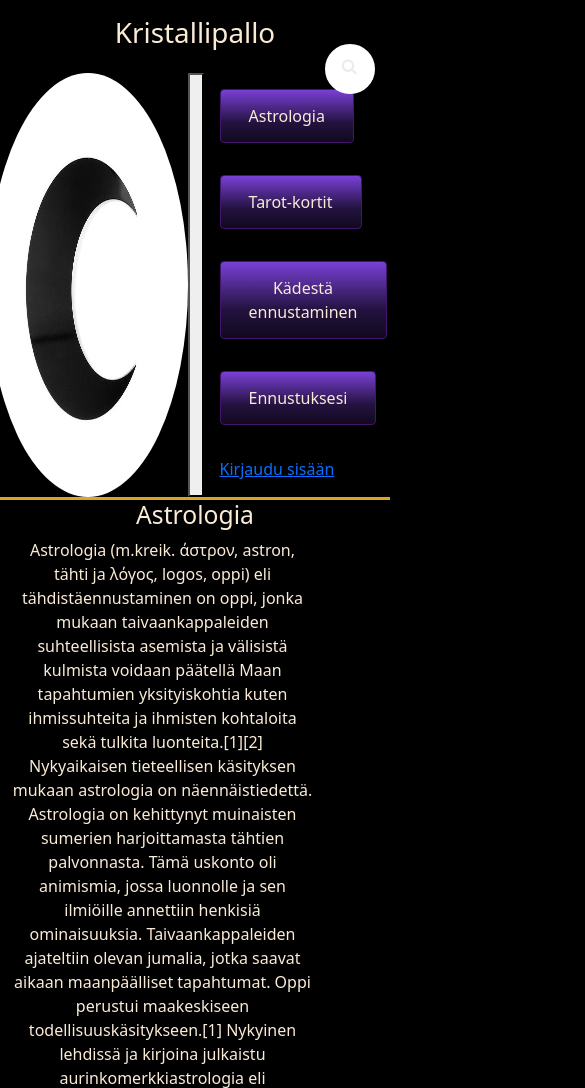
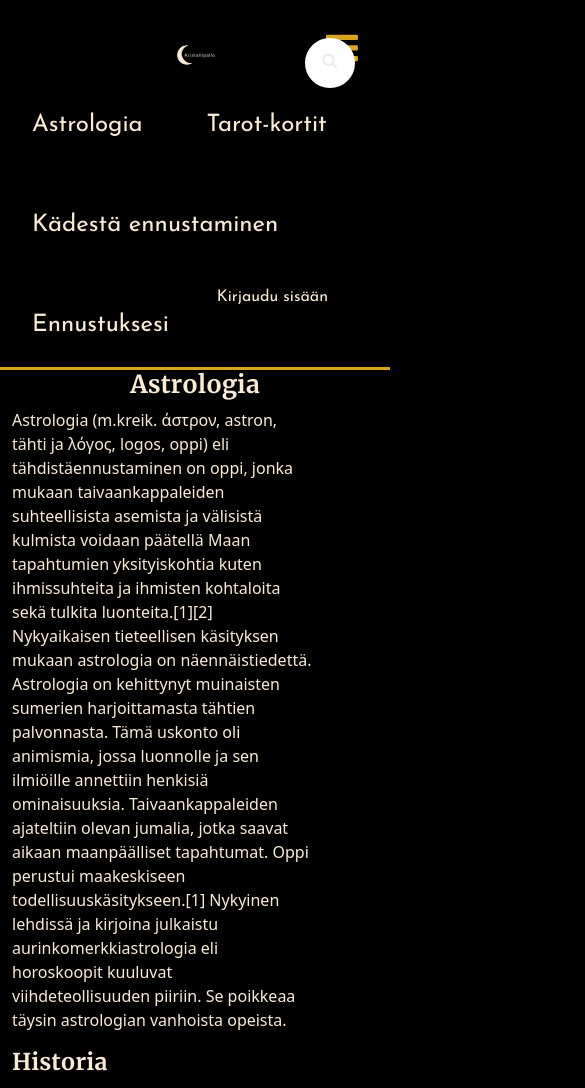
Before and after one commit to kristallipallo/kristallipallo.github.io, a website: page astrologia.html in a window 390 px wide. Shown: the top 1088 px of the page, 585 px wide, since content can reach past the window. Drawn offline with Linux system fonts and the light colour scheme.

Commit message:
ulkoasujuttuja + uusi logo

```diff
--- a/astrologia.html
+++ b/astrologia.html
@@ -16,11 +16,14 @@
 
 <body>
     <header class="text-center">
-        <div class="container py-3">
+        <div class="invisible">
             <h1>Kristallipallo</h1>
         </div>
+        <div>
+            <img id="logo" src="media/kp_logo.svg">
+        </div>
         <div class="d-flex justify-content-center">
-            <img id="logo" src="media/nmg1.jpg">
+
             <button id="menuBtn" class="hidden-desk"></button>
 
         <nav>
@@ -49,10 +52,10 @@
         </div>
         </nav>
     </header>
-    <main class="container text-center">
-        <h2>Astrologia</h2>
+    <main class="container">
+        <h2 class="text-center">Astrologia</h2>
         <div class="row justify-content-md-center">
-            <div class="col-10">
+            <div class="col-10 m-b-2">
                 <p>Astrologia (m.kreik. άστρον, astron, tähti ja λόγος, logos, oppi) eli tähdistäennustaminen on oppi,
                     jonka mukaan taivaankappaleiden suhteellisista asemista ja välisistä kulmista voidaan päätellä Maan
                     tapahtumien yksityiskohtia kuten ihmissuhteita ja ihmisten kohtaloita sekä tulkita luonteita.[1][2]
@@ -67,9 +70,9 @@
 
                 </p>
             </div>
+            <h3 class="col-3">Historia</h3>
             <div class="col-10">
-            <h3 id="historia">Historia</h3>
-            <p><figure class="vintage"><img class="vintage" src="/media/vintage_astrology_white.png" alt="Vintage Astrology"><figcaption>Kuva 1. Astrologiakartta</figcaption> </figure>Astrologian historia juontaa juurensa muinaisiin sivilisaatioihin, joissa papit seurasivat tähtien
+            <p><figure class="vintage m-3"><img class="vintage" src="/media/vintage_astrology_white.png" alt="Vintage Astrology"><figcaption>Kuva 1. Astrologiakartta</figcaption> </figure>Astrologian historia juontaa juurensa muinaisiin sivilisaatioihin, joissa papit seurasivat tähtien
                 liikettä. Myös ennustaminen kiinnosti silloin ihmisiä. Ennustettiin uhrieläimistä, mutta myös tähdistä.
                 Muinaisessa Harappan kulttuurin Intiassa saatettiin harjoittaa astrologiaa[3]. Paremmin tunnettu on
                 Kaldean ja Babylonian astrologia. Kreikkaan astrologia saapui muutama sata vuotta ennen ajanlaskua.
@@ -152,8 +155,8 @@
                 symbolieläin, jonka perusominaisuudet kaikilla samana vuonna syntyneillä lapsilla on. Tämän syklin
                 rinnalla on veden, tulen, metallin, puun ja maan muodostama viisivuotinen sykli.[15] Nämä syklit
                 omaksuttiin Kiinasta myös Japaniin satoja vuosia sitten.[16]</p>
-            <h4>Länsimainen astrologia</h4>
-            <p><figure><img src="media/vintage_astrology_white.png" alt="Eläinradan merkit"><figcaption>Eläinradan merkit</figcaption></figure>Länsimaisen astrologian keskeisimpiin oppeihin kuuluu Eläinradan jako kahteentoista yhtä suureen
+            <h4 class="col-4">Länsimainen astrologia</h4>
+            <p><figure id="merkit"><img id="merkit" src="media/horoskooppi_white.png" alt="Eläinradan merkit"><figcaption>Eläinradan merkit</figcaption></figure>Länsimaisen astrologian keskeisimpiin oppeihin kuuluu Eläinradan jako kahteentoista yhtä suureen
                 merkkiin. Eläinrata on se alue tähtitaivaalla, jossa Aurinko ja myös planeetat eri vuodenaikoina
                 näkyvät. Merkit ovat 30 asteen sektoreita Eläinradalla, ja aurinko on vuosittain noin kuukauden kussakin
                 niitä. Planeetat sen sijaan ovat samanakin vuodenaikana eri vuosina eri merkeissä. Merkit ovat saaneet
--- a/style/style-bootstrap.css
+++ b/style/style-bootstrap.css
@@ -1,10 +1,14 @@
+* {
+    box-sizing: border-box;
+}
+
 body {
     background-color: black;
     color: antiquewhite;
 }
 
 header {
-    border-bottom: 3px solid goldenrod;
+    border-bottom: 3px solid rgb(218, 165, 32);
 }
 
 li {
@@ -74,7 +78,7 @@
 
 .search{
     position: absolute;
-    right: 5%;
+    right: 10%;
 }
 /*end of search bar stuff*/
 .btn-primary {
@@ -89,7 +93,155 @@
 }
 
 #logo{
-    width: 200px;
-    border-radius: 50%;
+    height:10%;
+    width: 10%;
 
 }
+
+.hidden-desk{
+    display: none;
+}
+.hidden-mob{
+    display:none;
+}
+
+@font-face {
+    font-family: headingFont;
+    src: url(/media/Merriweather/Merriweather-BlackItalic.ttf);
+}
+
+@font-face {
+    font-family: titleFont;
+    src: url(/media/Merriweather/Merriweather-Bold.ttf);
+}
+
+@font-face {
+    font-family: contentFont;
+    src: url(/media/Josefin_Sans/JosefinSans-VariableFont_wght.ttf);
+}
+
+#kirjaudu {
+    font-family: contentFont;
+    text-decoration: none;
+    color:antiquewhite;
+}
+
+h1 {
+    font-family: headingFont;
+}
+
+h2, h3, h4 {
+    font-family: titleFont;
+}
+
+img {
+    border-radius: 5%;
+    height: 20rem;
+    width: 20rem;
+}
+
+.vintage {
+    float: left;
+}
+
+#merkit {
+   float: right;
+}
+
+@media (max-width:992px) {
+    .btn-primary{
+        text-decoration: none !important;
+        display: flex;
+        text-align: center;
+        color:antiquewhite !important;
+        font-family: contentFont !important;
+        font-size: 1.5rem !important;
+        background-color: none !important;
+        padding: 0 !important;
+        background: black !important;
+        margin-top:2rem !important;
+        ;
+
+    }
+
+    .btn {
+        border: none !important;
+    }
+
+    .btn-primary:hover{
+        background: black;
+    }
+
+    #menu {
+
+        background-color: rgb(0, 0, 0);
+        position: fixed;
+        top: 0;
+        left: -100%;
+        bottom: 0;
+        width: 100%;
+        transition: left .5s;
+        z-index: 9999;
+        display: flex;
+        align-self:flex-end;
+
+
+    }
+
+    .topnav{
+        display:flex;
+        justify-content: center;
+        border-bottom: #daa520 2px solid;
+        background-color: black;
+        overflow: hidden;
+        position:fixed;
+        width:100%;
+        top:0;
+    }
+    #menuBtn{
+        display:flex;
+        background-image: url(/media/icon-menu.svg);
+        position: absolute;
+        right: 2rem;
+        top:2rem;
+
+    }
+    #closeMenuBtn{
+        display:flex;
+        background-image: url(/media/icon-close.svg);
+        position: absolute;
+        margin-right: 2rem;
+
+    }
+    #menu.open{
+        left:0;
+    }
+
+    #menuBtn , #closeMenuBtn  {
+
+            width: 2rem;
+
+            height: 2rem;
+
+            background-color: transparent;
+
+            background-repeat: no-repeat;
+
+            background-size: contain;
+
+            background-position: center;
+
+            text-indent: 100%;
+
+            white-space: nowrap;
+
+            overflow: hidden;
+
+            padding: 0;
+
+            border: none;
+
+            cursor: pointer;
+
+        }
+}
```
